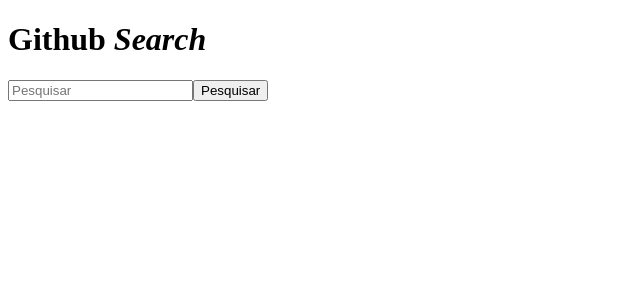
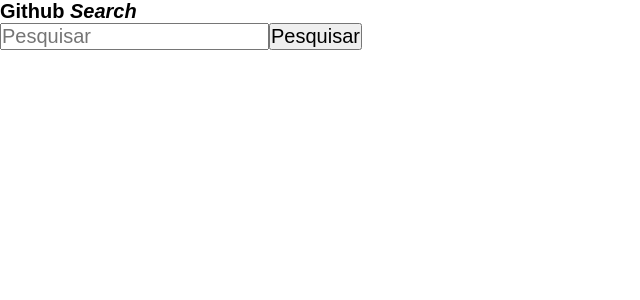
Before and after one commit to flpms/github-search, an Angular app: page /search in a window 1280 px wide. Shown: the top 300 px of the page, without its empty margins (0-640 px from the left). Built offline with nearby package versions, Linux system fonts and the light colour scheme.

Commit message:
add css reset

```diff
--- a/src/styles.css
+++ b/src/styles.css
@@ -1 +1,8 @@
 /* You can add global styles to this file, and also import other style files */
+* {
+  box-sizing: border-box;
+  font-size: 20px;
+  font-family: 'Raleway', sans-serif;
+  margin: 0;
+  padding: 0;
+}
```
